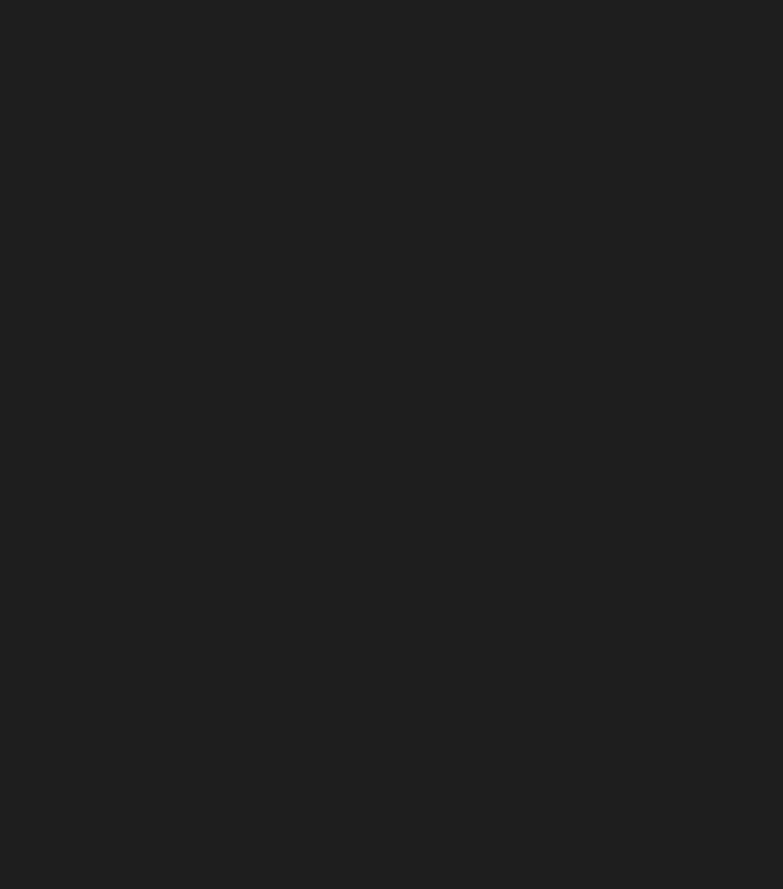
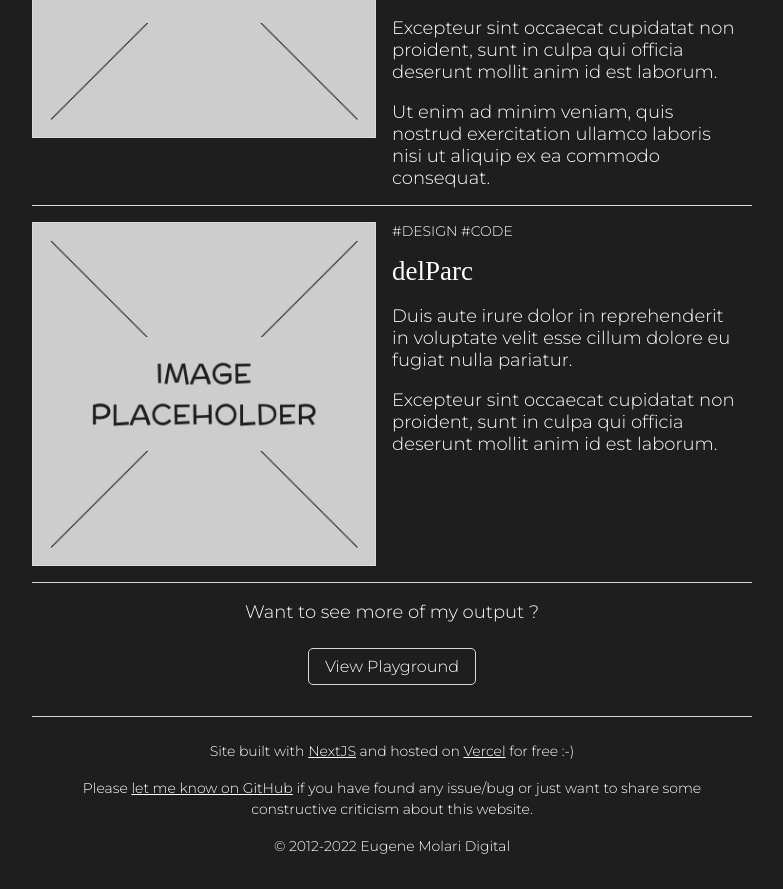
Before and after one commit to eugelogic/emerald, a Next.js app: page /work in a window 1280 px wide. Shown: the part 581-1470 px from the top of the page, without its empty margins (248-1031 px from the left). Before the commit the page ends 800 px from the top, so only its background shows below. Built offline with nearby package versions, Linux system fonts and the light colour scheme; a web font is replaced by a local one.

Commit message:
Draft layout for the Work index page

```diff
--- a/components/IndexItemSplit.js
+++ b/components/IndexItemSplit.js
@@ -2,7 +2,7 @@ import Link from 'next/link'
 import Image from 'next/image'
 import styles from '../styles/IndexItemSplit.module.scss'
 
-const IndexItem = ({ slug, imageSrc, imageAlt, imageWidth, imageHeight, categories, title, children }) => {
+const IndexItemSplit = ({ slug, imageSrc, imageAlt, imageWidth, imageHeight, categories, title, children }) => {
     return (
         <li className={styles.listItem}>
             <div>
@@ -33,4 +33,4 @@ const IndexItem = ({ slug, imageSrc, imageAlt, imageWidth, imageHeight, categori
     )
 }
 
-export default IndexItem
+export default IndexItemSplit
--- a/pages/playground.js
+++ b/pages/playground.js
@@ -1,6 +1,6 @@
 import Layout from '../components/Layout'
 import IndexItemSplit from '../components/IndexItemSplit'
-import styles from '../styles/Playground.module.scss'
+import styles from '../styles/Index.module.scss'
 
 const Playground = () => {
     return (
@@ -21,7 +21,7 @@ const Playground = () => {
                     .
                 </p>
                 <p>I get inspired by magazines, architecture, music, fashion, art and industrial design.</p>
-                <ul className={styles.playgroundList}>
+                <ul className={styles.indexList}>
                     <IndexItemSplit
                         slug="whats-your-type"
                         imageSrc="/whats-your-type.jpg"
--- a/pages/work.js
+++ b/pages/work.js
@@ -1,10 +1,68 @@
 import Layout from '../components/Layout'
+import IndexItemSplit from '../components/IndexItemSplit'
+import Link from 'next/link'
+import styles from '../styles/Index.module.scss'
 
 const Work = () => {
     return (
         <Layout title="Work">
             <div className="container">
                 <h1>Work</h1>
+                <p>Here are some of the websites I designed and coded over the years for a wide range of clients.</p>
+                <ul className={styles.indexList}>
+                    <IndexItemSplit
+                        slug="work/hbm"
+                        imageSrc="/eumodig-image-placeholder-square-light.jpg"
+                        imageAlt="eumodig-image-placeholder-square-light"
+                        imageWidth="720"
+                        imageHeight="720"
+                        categories="#DESIGN #CODE"
+                        title="HBM"
+                    >
+                        <p>
+                            Lorem ipsum dolor sit amet, consectetur adipiscing elit, sed do eiusmod tempor incididunt ut
+                            labore et dolore magna aliqua.
+                        </p>
+                        <p>
+                            Duis aute irure dolor in reprehenderit in voluptate velit esse cillum dolore eu fugiat nulla
+                            pariatur.
+                        </p>
+                        <p>
+                            Excepteur sint occaecat cupidatat non proident, sunt in culpa qui officia deserunt mollit
+                            anim id est laborum.
+                        </p>
+                        <p>
+                            Ut enim ad minim veniam, quis nostrud exercitation ullamco laboris nisi ut aliquip ex ea
+                            commodo consequat.
+                        </p>
+                    </IndexItemSplit>
+                    <IndexItemSplit
+                        slug="work/delparc"
+                        imageSrc="/eumodig-image-placeholder-square-light.jpg"
+                        imageAlt="eumodig-image-placeholder-square-light"
+                        imageWidth="720"
+                        imageHeight="720"
+                        categories="#DESIGN #CODE"
+                        title="delParc"
+                    >
+                        <p>
+                            Duis aute irure dolor in reprehenderit in voluptate velit esse cillum dolore eu fugiat nulla
+                            pariatur.
+                        </p>
+                        <p>
+                            Excepteur sint occaecat cupidatat non proident, sunt in culpa qui officia deserunt mollit
+                            anim id est laborum.
+                        </p>
+                    </IndexItemSplit>
+                </ul>
+                <div className={styles.moreContent}>
+                    <p>Want to see more of my output ?</p>
+                    <span className="buttonLink">
+                        <Link href="/playground">
+                            <a>View Playground</a>
+                        </Link>
+                    </span>
+                </div>
             </div>
         </Layout>
     )
--- /dev/null
+++ b/styles/Index.module.scss
@@ -0,0 +1,13 @@
+@use './abstracts' as *;
+
+.indexList {
+    margin: 0;
+    padding: 0;
+}
+.moreContent {
+    display: flex;
+    flex-direction: column;
+    align-items: center;
+    justify-content: center;
+    border-top: 0.5px solid $gray-light-very;
+}
--- a/styles/IndexItemSplit.module.scss
+++ b/styles/IndexItemSplit.module.scss
@@ -4,7 +4,7 @@
     list-style: none;
     border-top: 1px solid $gray-light-very;
     padding: 1rem 0;
-    div:nth-child(2) {
+    div:last-child {
         padding: 1rem 0 0;
     }
     .categories {
@@ -29,7 +29,12 @@
 @media (min-width: 35rem) {
     .listItem {
         display: flex;
-        div:nth-child(2) {
+        div:first-child {
+            display: flex;
+            flex-direction: column;
+            justify-content: center;
+        }
+        div:last-child {
             padding: 0 1rem;
         }
         div {
--- a/styles/Playground.module.scss
+++ /dev/null
@@ -1,3 +0,0 @@
-.playgroundList {
-    padding: 0;
-}
```
Also changed, not shown: public/eumodig-image-placeholder-square-light.jpg (added).
